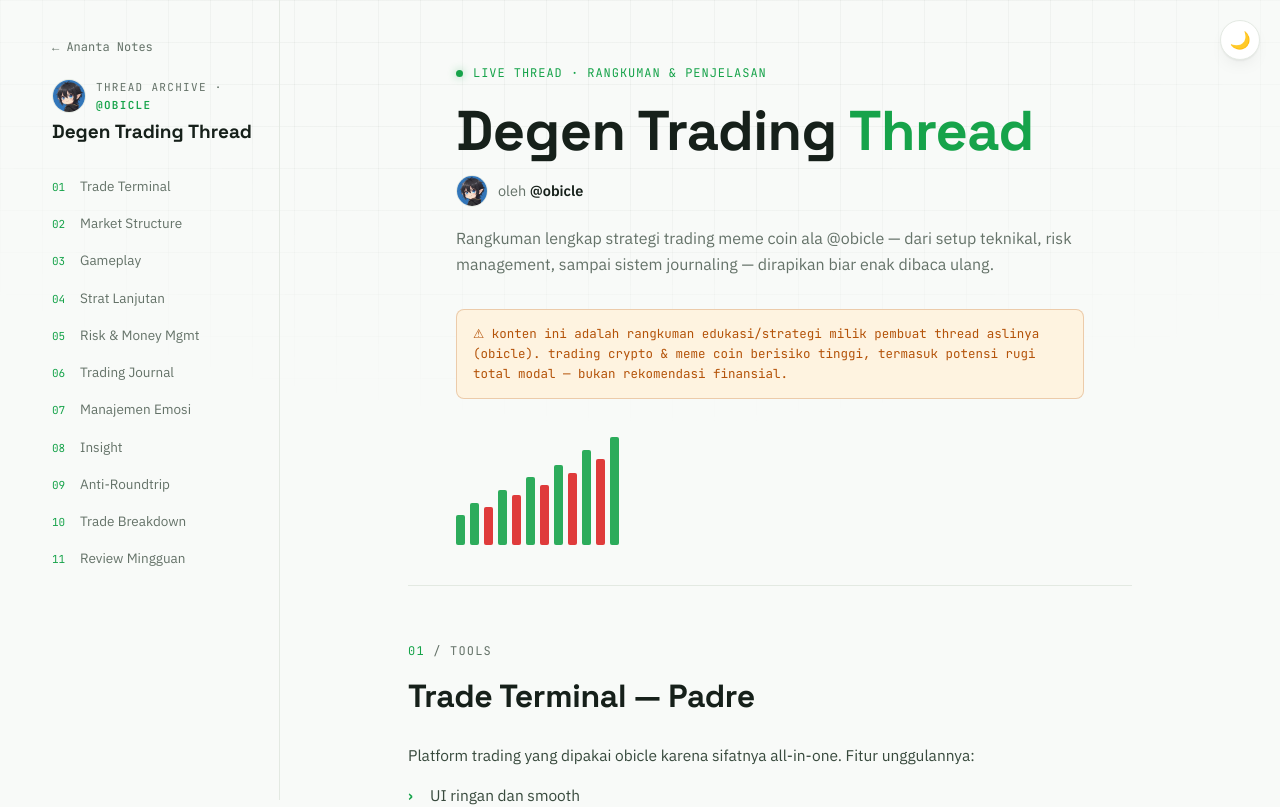
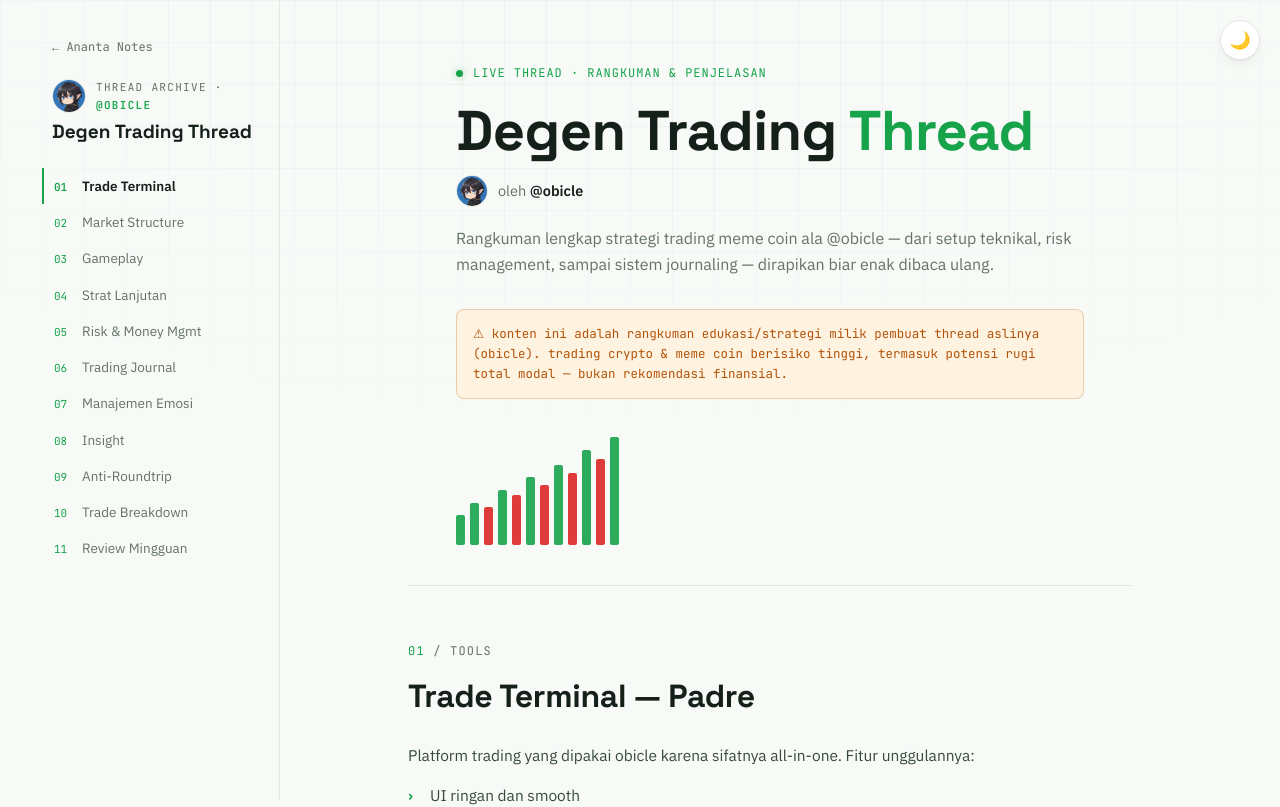
Before and after one commit to zerocell01/anantanotes, a React (Vite) app: page /notes/degen-trading-obicle in a window 1280 px wide. Shown: the top 807 px of the page. Built offline with nearby package versions, Linux system fonts and the light colour scheme.

Commit message:
Highlight the active section in the sidebar TOC while scrolling
Add a useActiveSection scroll-spy hook (IntersectionObserver) shared
by both note pages, and style the matching sidebar link with a bold
label + green accent bar so readers can see which part of the note
they're currently on.

```diff
--- /dev/null
+++ b/src/hooks/useActiveSection.js
@@ -0,0 +1,27 @@
+import { useEffect, useState } from 'react'
+
+export function useActiveSection(ids) {
+  const [activeId, setActiveId] = useState(ids[0])
+
+  useEffect(() => {
+    const elements = ids.map((id) => document.getElementById(id)).filter(Boolean)
+
+    const observer = new IntersectionObserver(
+      (entries) => {
+        const visible = entries
+          .filter((entry) => entry.isIntersecting)
+          .sort((a, b) => a.boundingClientRect.top - b.boundingClientRect.top)
+        if (visible.length > 0) {
+          setActiveId(visible[0].target.id)
+        }
+      },
+      { rootMargin: '-15% 0px -70% 0px', threshold: 0 }
+    )
+
+    elements.forEach((el) => observer.observe(el))
+    return () => observer.disconnect()
+    // eslint-disable-next-line react-hooks/exhaustive-deps
+  }, [ids.join(',')])
+
+  return activeId
+}
--- a/src/pages/ArbitrageUyar121.jsx
+++ b/src/pages/ArbitrageUyar121.jsx
@@ -1,4 +1,5 @@
 import { Link } from 'react-router-dom'
+import { useActiveSection } from '../hooks/useActiveSection.js'
 import '../styles/note-page.css'
 
 const TOC = [
@@ -12,9 +13,13 @@ const TOC = [
   ['s8', 'Risiko & Tips Pemula'],
 ]
 
+const SECTION_IDS = TOC.map(([id]) => id)
+
 const IMG = (name) => `/notes/assets/arbitrage-uyar121/${name}`
 
 export default function ArbitrageUyar121() {
+  const activeId = useActiveSection(SECTION_IDS)
+
   return (
     <div className="note-page">
       <div className="grid-bg" />
@@ -32,7 +37,7 @@ export default function ArbitrageUyar121() {
           <h1>Arbitrage From Zero #1</h1>
           <nav className="toc">
             {TOC.map(([id, label], i) => (
-              <a key={id} href={`#${id}`}>
+              <a key={id} href={`#${id}`} className={id === activeId ? 'active' : undefined}>
                 <span className="num">{String(i + 1).padStart(2, '0')}</span>
                 {label}
               </a>
--- a/src/pages/DegenTradingObicle.jsx
+++ b/src/pages/DegenTradingObicle.jsx
@@ -1,4 +1,5 @@
 import { Link } from 'react-router-dom'
+import { useActiveSection } from '../hooks/useActiveSection.js'
 import '../styles/note-page.css'
 
 const TOC = [
@@ -14,6 +15,8 @@ const TOC = [
   ['s10', 'Trade Breakdown'],
   ['s11', 'Review Mingguan'],
 ]
+
+const SECTION_IDS = TOC.map(([id]) => id)
 
 const CANDLE_HEIGHTS = [30, 42, 38, 55, 50, 68, 60, 80, 72, 95, 86, 108]
 
@@ -37,6 +40,8 @@ function Signature() {
 }
 
 export default function DegenTradingObicle() {
+  const activeId = useActiveSection(SECTION_IDS)
+
   return (
     <div className="note-page">
       <div className="grid-bg" />
@@ -54,7 +59,7 @@ export default function DegenTradingObicle() {
           <h1>Degen Trading Thread</h1>
           <nav className="toc">
             {TOC.map(([id, label], i) => (
-              <a key={id} href={`#${id}`}>
+              <a key={id} href={`#${id}`} className={id === activeId ? 'active' : undefined}>
                 <span className="num">{String(i + 1).padStart(2, '0')}</span>
                 {label}
               </a>
--- a/src/styles/note-page.css
+++ b/src/styles/note-page.css
@@ -79,12 +79,18 @@
   text-decoration: none;
   color: var(--muted);
   font-size: 13.5px;
-  padding: 7px 0;
-  border-bottom: 1px solid transparent;
-  transition: color 0.15s ease;
+  padding: 7px 0 7px 10px;
+  margin-left: -10px;
+  border-left: 2px solid transparent;
+  transition: color 0.15s ease, border-color 0.15s ease;
 }
 .note-page nav.toc a:hover {
   color: var(--text);
+}
+.note-page nav.toc a.active {
+  color: var(--text);
+  font-weight: 600;
+  border-left-color: var(--bull);
 }
 .note-page nav.toc a .num {
   font-family: var(--mono);
```
